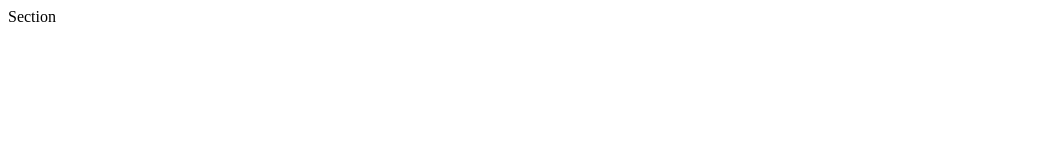
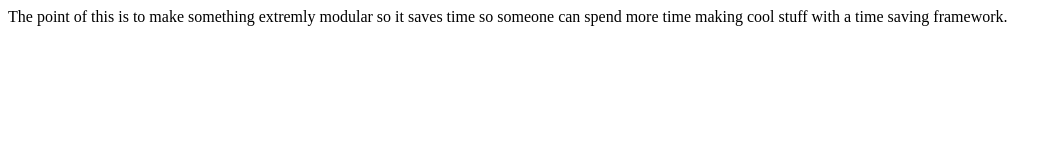
Before and after one commit to richardkentgates/j-make, a plain HTML site: page theme/body/main_1/aside_1/section_0/index.html in a window 1280 px wide. Shown: the whole page, without its empty margins (0-1062 px from the left). Drawn offline with Linux system fonts and the light colour scheme.

Commit message:
Update index.html
Entered section 0 html

```diff
--- a/theme/body/main_1/aside_1/section_0/index.html
+++ b/theme/body/main_1/aside_1/section_0/index.html
@@ -1 +1 @@
-<p>Section</p>
+<p>The point of this is to make something extremly modular so it saves time so someone can spend more time making cool stuff with a time saving framework.</p>
```
